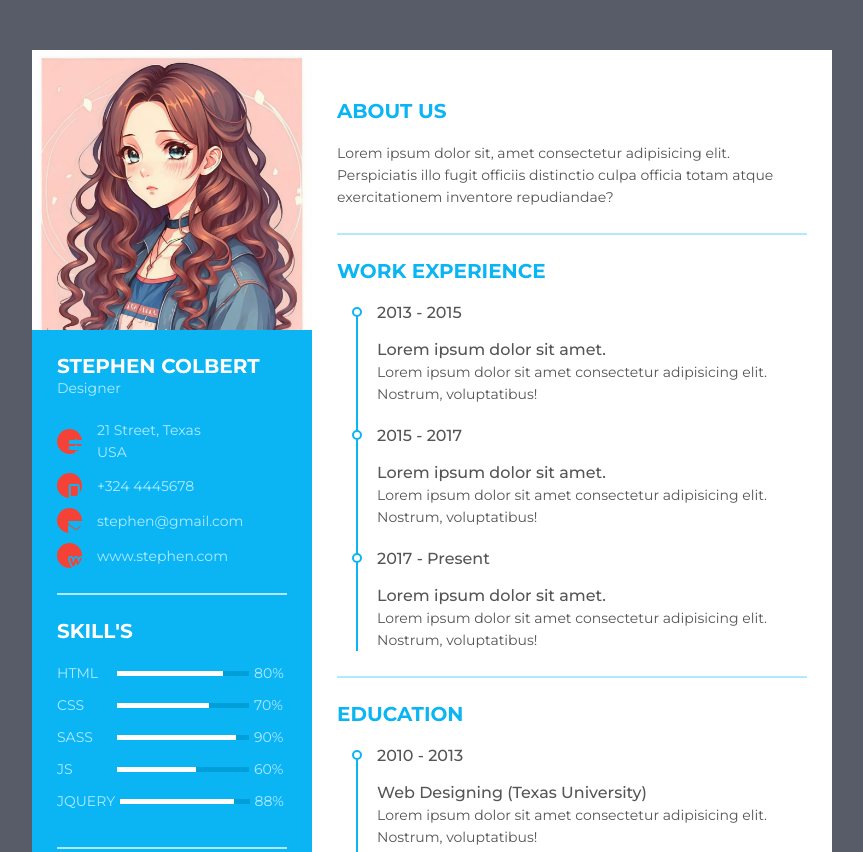
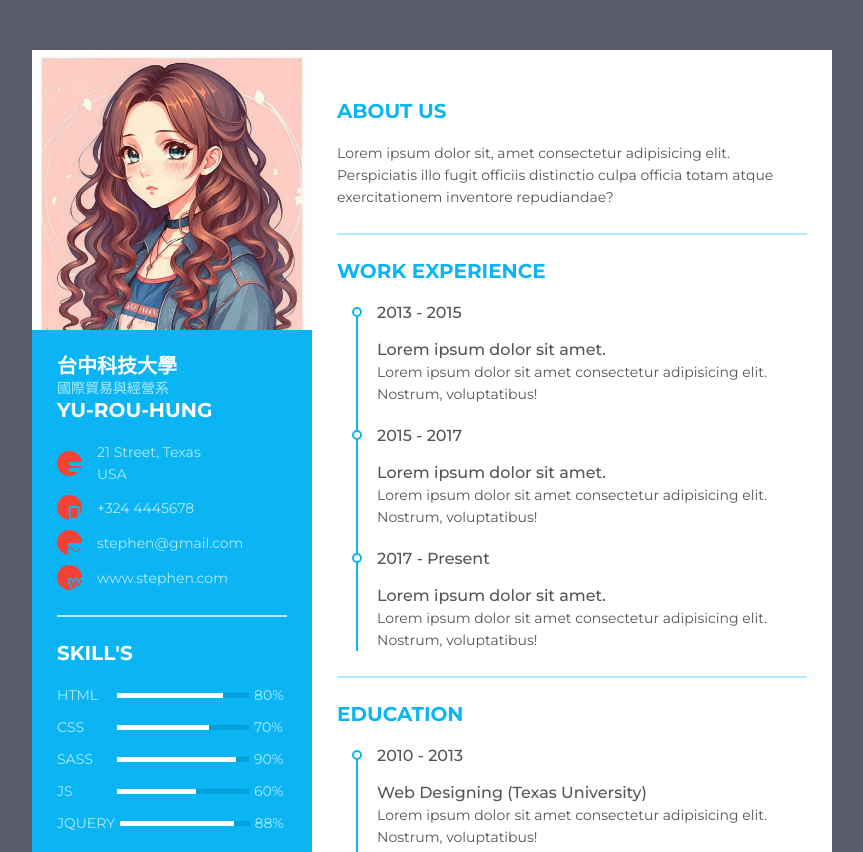
Before and after one commit to yurou1008/Omelette-world, a plain HTML site: page index.html in a window 1280 px wide. Shown: the top 852 px of the page, without its empty margins (208-1071 px from the left). Drawn offline with Linux system fonts and the light colour scheme.

Commit message:
Update index.html

```diff
--- a/index.html
+++ b/index.html
@@ -16,8 +16,9 @@
      <div class="resume_content">
        <div class="resume_item resume_info">
          <div class="title">
-           <p class="bold">stephen colbert</p>
-           <p class="regular">Designer</p>
+          <p class="bold">台中科技大學</p>
+	   <p class="regular">國際貿易與經營系</p>
+           <p class="bold">YU-ROU-HUNG</p>
          </div>
          <ul>
            <li>
```
